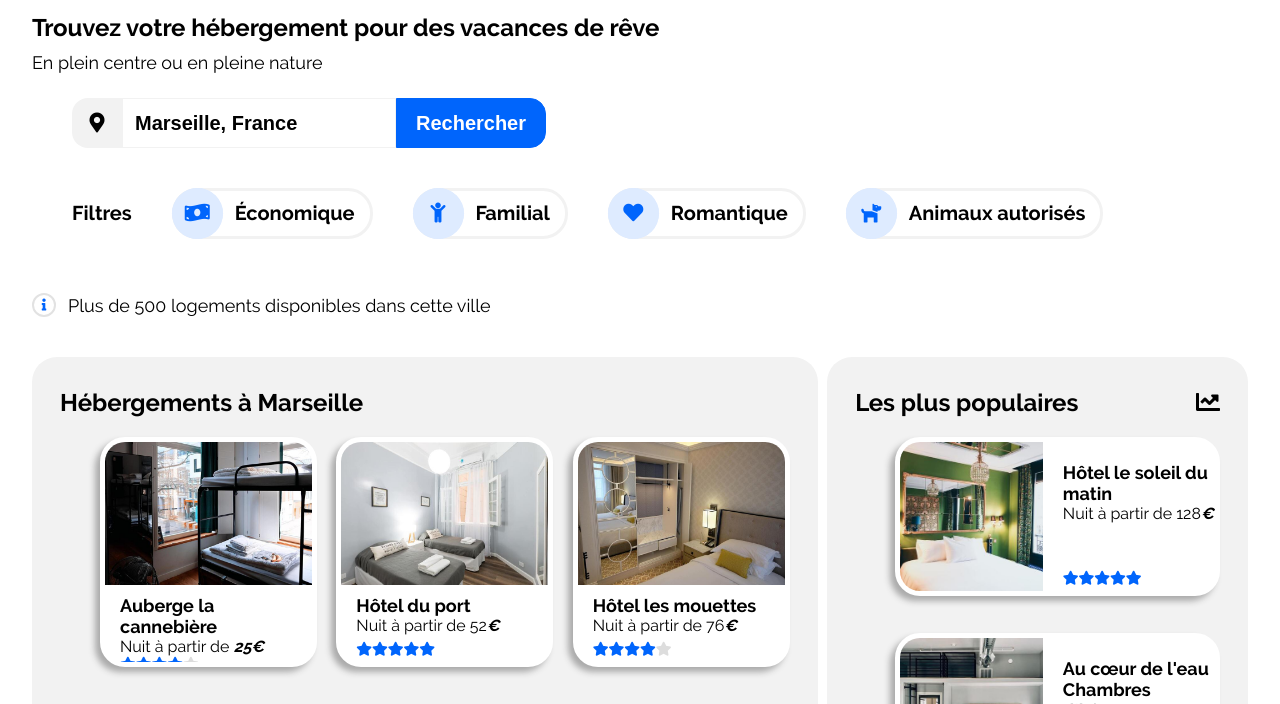
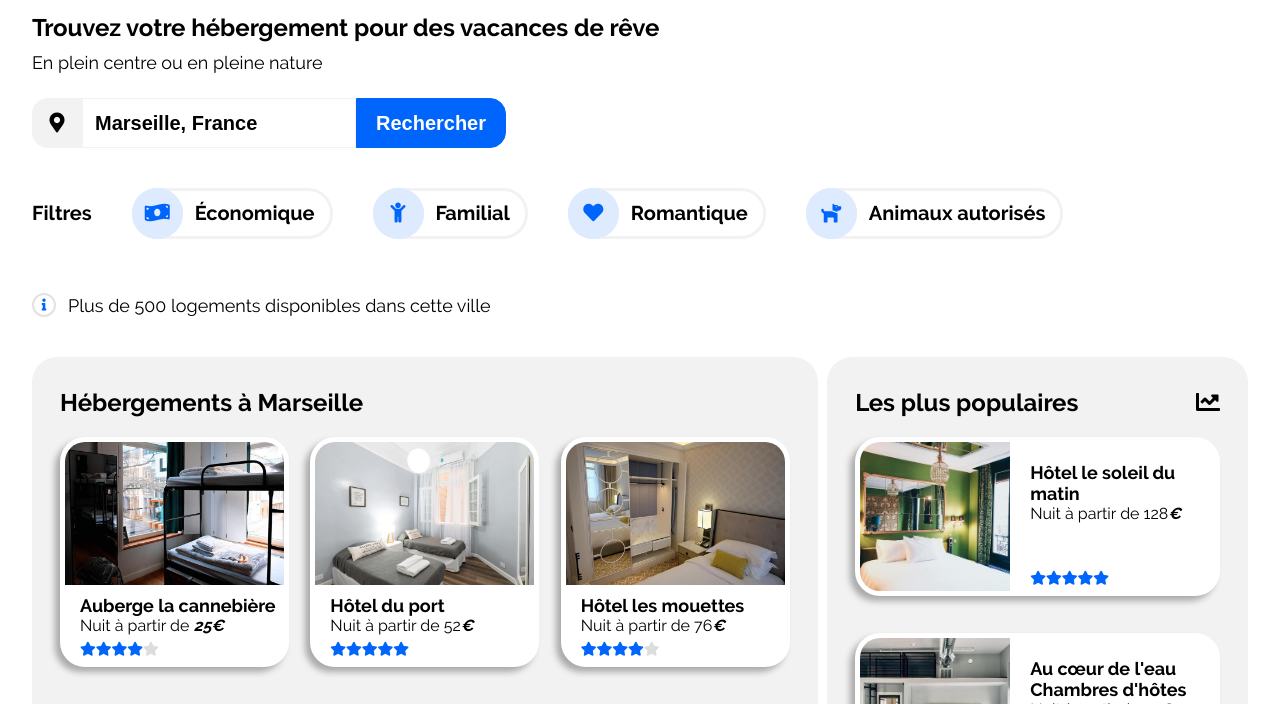
Before and after one commit to gmamillon/gmamillon.github.io, a plain HTML site: page index.html in a window 1280 px wide. Shown: the part 96-800 px from the top of the page. Drawn offline with Linux system fonts and the light colour scheme.

Commit message:
Update reserviaStyle.css

```diff
--- a/reserviaStyle.css
+++ b/reserviaStyle.css
@@ -16,7 +16,7 @@ Sommaire :
     list-style-type: none;
 }
 ul {
-    margin: 0;
+    padding: 0;
 }
 em {
     font-weight: bold;
```
